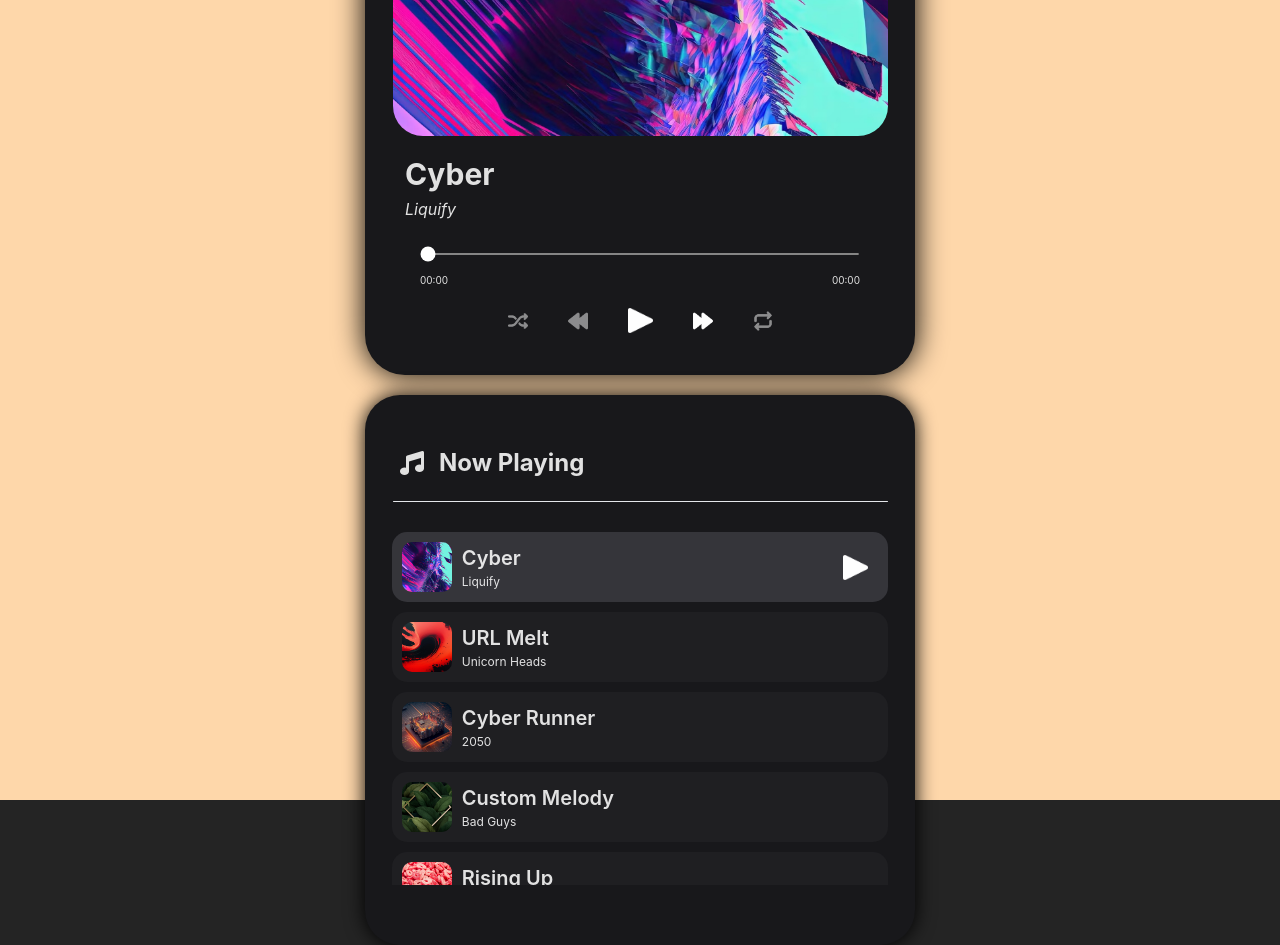
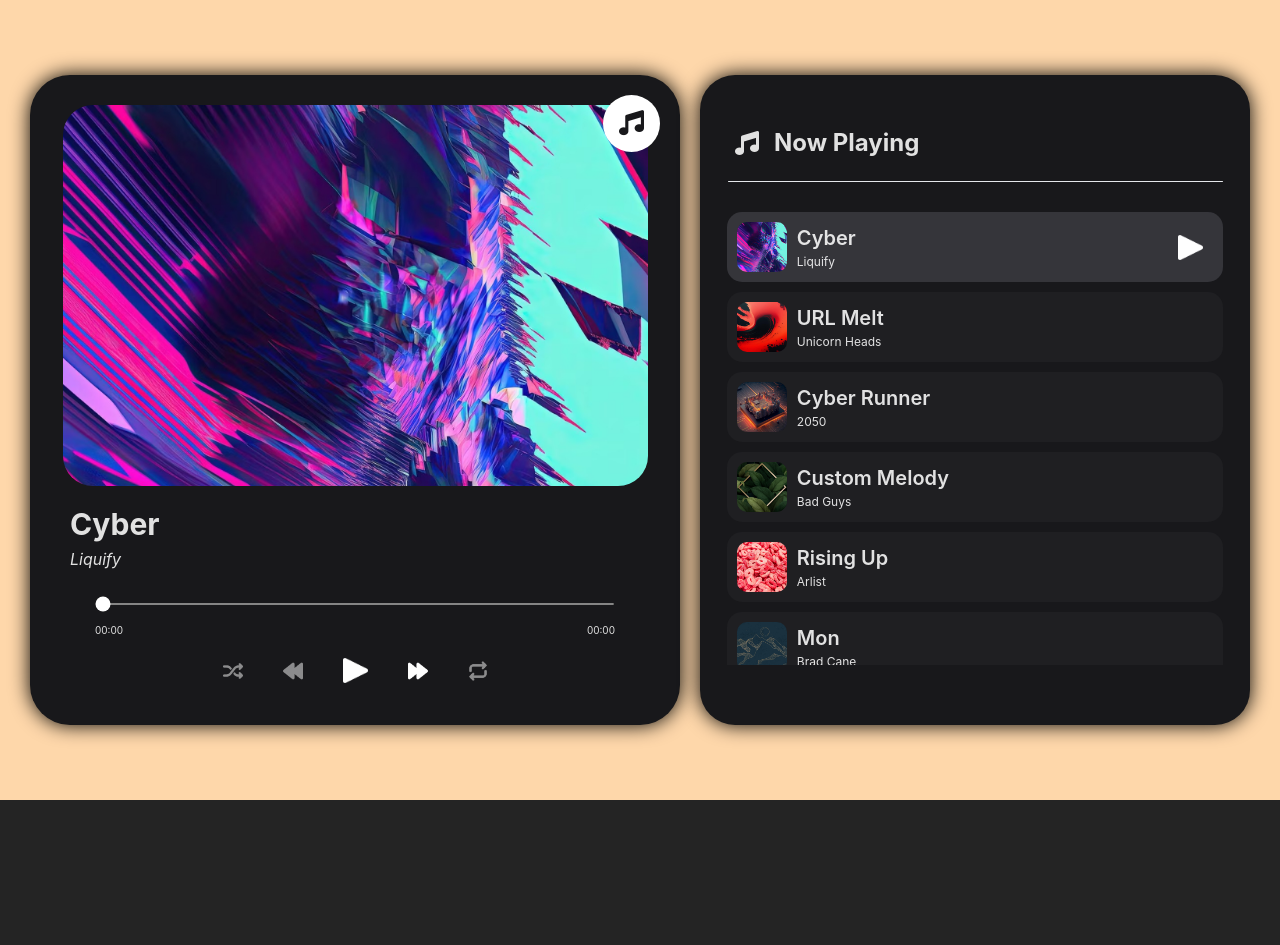
Before and after one commit to kinxori/Music-Media-Player-PRACTICE, a React (Vite) app: page / in a window 1280 px wide. After the commit the page ends 800 px from the top, so only its background shows below. Built offline with nearby package versions, Linux system fonts and the light colour scheme.

Commit message:
css for desktop media query added + hover animation for panels

```diff
--- a/src/App.css
+++ b/src/App.css
@@ -2,3 +2,19 @@
   margin: 0;
   padding: 0;
 }
+.custom-scrollbar::-webkit-scrollbar {
+  width: 8px;
+}
+
+.custom-scrollbar::-webkit-scrollbar-track {
+  background-color: transparent;
+}
+
+.custom-scrollbar::-webkit-scrollbar-thumb {
+  background-color: #ccc;
+  border-radius: 8px;
+}
+
+.custom-scrollbar::-webkit-scrollbar-thumb:hover {
+  background-color: #aaa;
+}
--- a/src/App.tsx
+++ b/src/App.tsx
@@ -359,10 +359,12 @@ function App() {
   return (
     <>
       {isLoading && <Loader />}
-      <section className=" relative bg-orange-200 h-screen w-screen flex flex-col gap-[10px] justify-center items-center m-[10% auto] md:gap-[20px] ">
+      <section className=" relative bg-orange-200 h-screen w-screen flex flex-col gap-[10px] justify-center items-center m-[10% auto] md:gap-[20px] ml:flex-row">
         <div
-          className=" h-[420px] w-[350px] bg-zinc-900 gap-2 flex flex-col justify-between items-center py-[20px] px-[0px] rounded-[35px] drop-shadow-[0px_0px_10px_rgba(0,0,0,1)]
-        md:h-[520px] md:w-[550px] md:py-[30px] md:px-[0px]   md:rounded-[40px] md:drop-shadow-[0px_0px_15px_rgba(0,0,0,1)] md:gap-4                         "
+          className=" h-[420px] w-[350px] bg-zinc-900 gap-2 flex flex-col justify-between items-center py-[20px] px-[0px] rounded-[35px] drop-shadow-[0px_0px_10px_rgba(0,0,0,1)]  transition-all hover:scale-[1.01]
+        md:h-[520px] md:w-[550px] md:py-[30px] md:px-[0px]   md:rounded-[40px] md:drop-shadow-[0px_0px_10px_rgba(0,0,0,1)] md:gap-4
+        ml:h-[650px] ml:w-[650px] ml:hover:drop-shadow-[0px_0px_15px_rgba(0,0,0,1)]
+        "
         >
           <div className=" overflow-hidden bg-zinc-700 rounded-[35px] w-[90%] md:rounded-[30px]  ">
             <img src={currentSong.cover} alt="song-cover" className="object-center" />
@@ -526,8 +528,9 @@ function App() {
           </div>
         </div>
         <div
-          className="flex-col justify-start items-center relative bg-zinc-900 flex h-[350px] w-[350px]  rounded-[35px] drop-shadow-[0px_0px_10px_rgba(0,0,0,1)]
-        md:h-[550px] md:w-[550px] md:py-[30px] md:px-[0px]
+          className="flex-col justify-start items-center relative bg-zinc-900 flex h-[350px] w-[350px]  rounded-[35px] drop-shadow-[0px_0px_10px_rgba(0,0,0,1)]  transition-all hover:scale-[1.01]
+        md:h-[550px] md:w-[550px] md:py-[30px] md:px-[0px] md:drop-shadow-[0px_0px_10px_rgba(0,0,0,1)]
+        ml:h-[650px] ml:w-[550px] ml:hover:drop-shadow-[0px_0px_15px_rgba(0,0,0,1)]
         "
         >
           <h2 className="text-[24px] flex mr-auto items-center font-bold m-5 h-min">
--- a/tailwind.config.js
+++ b/tailwind.config.js
@@ -6,7 +6,7 @@ export default {
     screens: {
       md: "601px",
       // => @media (min-width: 601px) { ... }
-      lg: "1081px",
+      ml: "1081px",
       // => @media (min-width: 1081px) { ... }
     },
   },
```
